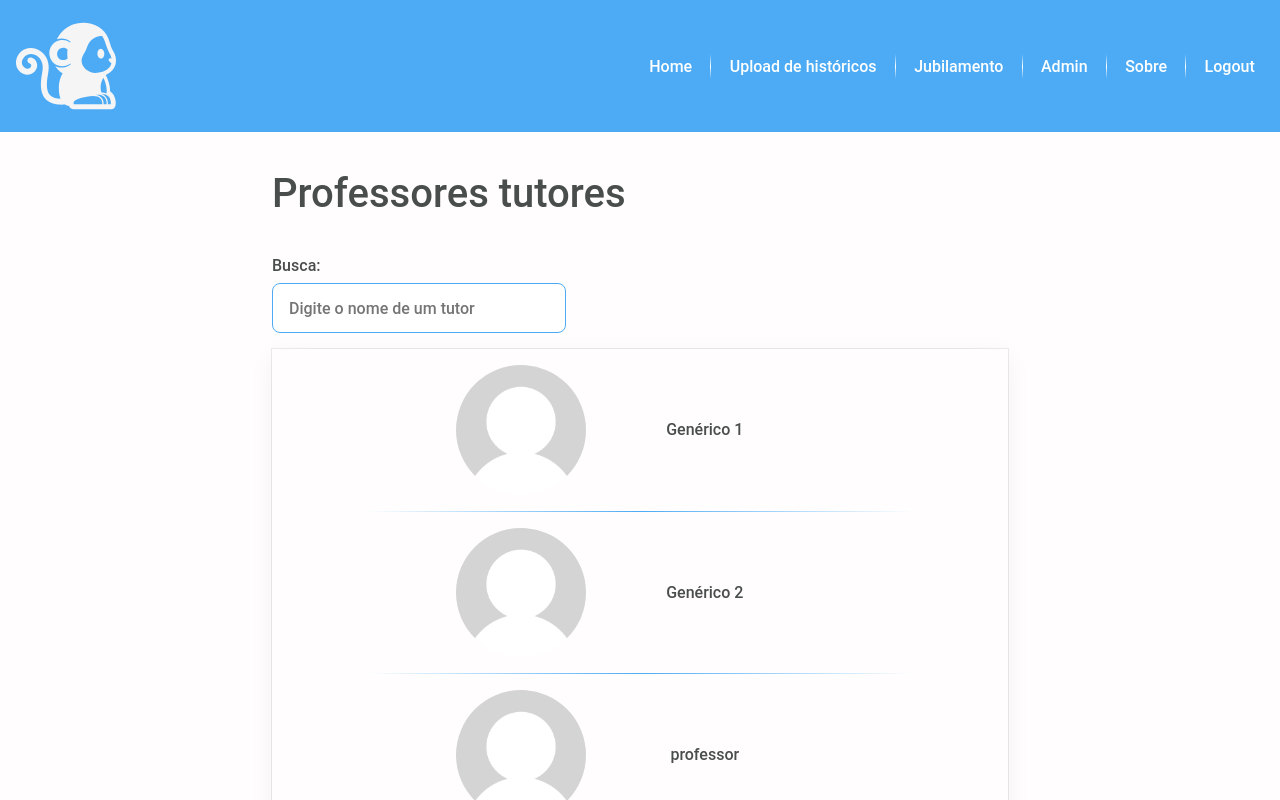
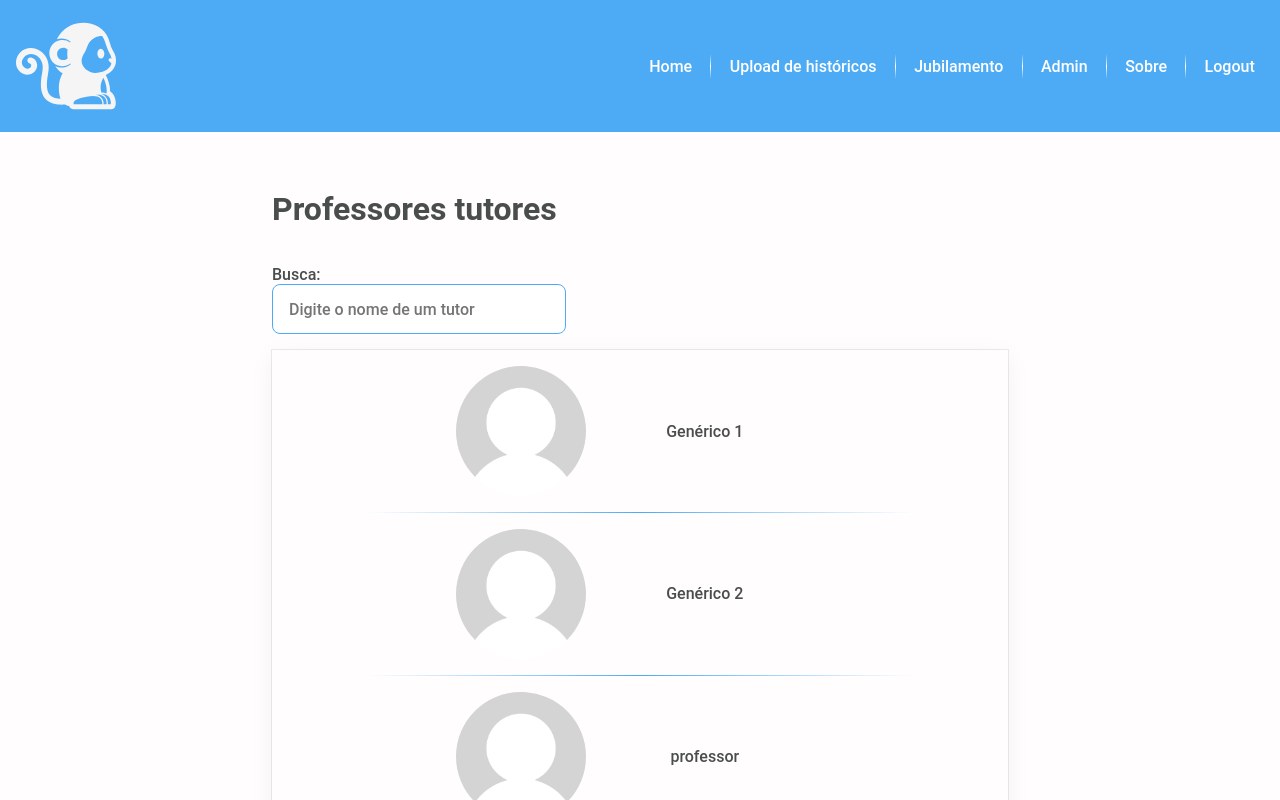
Before and after one commit to pedroAndrad1/sagui, a Next.js app: page / in a window 1280 px wide. Shown: the top 800 px of the page. Built offline with nearby package versions, Linux system fonts and the light colour scheme.

Commit message:
Abandonado por enquanto o react bootstrap

```diff
--- a/package.json
+++ b/package.json
@@ -9,13 +9,12 @@
     "lint": "next lint"
   },
   "dependencies": {
-    "bootstrap": "^4.6.0",
     "bootstrap-icons": "^1.5.0",
     "next": "11.0.1",
     "react": "17.0.2",
-    "react-bootstrap": "^1.6.1",
     "react-dom": "17.0.2",
     "react-google-login": "^5.2.2",
+    "react-tabs": "^3.2.2",
     "sass": "^1.35.1"
   },
   "devDependencies": {
--- /dev/null
+++ b/src/components/Modal/Modal.module.scss
@@ -0,0 +1,13 @@
+.wrapper{
+    background: rgba(0, 0, 0, 0.7);
+    position: fixed;
+    top: 0;
+    bottom: 0;
+    left: 0;
+    right: 0;
+    display: flex;
+    justify-content: center;
+    align-items: center;
+    z-index: 10000;
+
+}
--- /dev/null
+++ b/src/components/Modal/index.tsx
@@ -0,0 +1,17 @@
+import { ReactNode } from 'react';
+import styles from './Modal.module.scss';
+
+interface ModalProps{
+    children: ReactNode
+}
+
+export default function Modal( {children}: ModalProps ){
+
+
+
+    return(
+        <aside className={styles.wrapper}>
+            {children}
+        </aside>
+    )
+}
--- a/src/layouts/AppLayout/index.tsx
+++ b/src/layouts/AppLayout/index.tsx
@@ -1,12 +1,27 @@
 import Link from 'next/link';
-import React from 'react';
+import React, { useState } from 'react';
 import Container from '../../components/Container';
 import Divider from '../../components/Divider';
+import Modal from '../../components/Modal';
 import styles from './AppLayout.module.scss';
 
 
 export default function AppLayout({ children }) {
+
+    const [modalOpen, setModalOpen] = useState(false);
+
+    const openModal = () => {
+        setModalOpen(true);
+    }
+
+    const closeModal = () => {
+        setModalOpen(false);
+    }
+
+
+
     return (
+        <>
             <div className={styles.wrapper}>
                 <header>
                     <div className={styles.logo}>
@@ -15,15 +30,15 @@ export default function AppLayout({ children }) {
                     <nav>
                         <ul>
                             <Link href='/'><li>Home</li></Link>
-                       <Divider direction='vertical'/>
-                       <li>Upload de históricos</li>
-                       <Divider direction='vertical'/>
+                            <Divider direction='vertical' />
+                            <li onClick={() => openModal()}>Upload de históricos</li>
+                            <Divider direction='vertical' />
                             <li>Jubilamento</li>
-                       <Divider direction='vertical'/>
+                            <Divider direction='vertical' />
                             <li>Admin</li>
-                       <Divider direction='vertical'/>
+                            <Divider direction='vertical' />
                             <li>Sobre</li>
-                       <Divider direction='vertical'/>
+                            <Divider direction='vertical' />
                             <li>Logout</li>
                         </ul>
                     </nav>
@@ -37,5 +52,6 @@ export default function AppLayout({ children }) {
                     <p>Informações</p>
                 </footer>
             </div>
+        </>
     )
 }
--- a/src/layouts/DisciplinasAluno/index.tsx
+++ b/src/layouts/DisciplinasAluno/index.tsx
@@ -4,7 +4,7 @@ import styles from './DisciplinasAluno.module.scss';
 
 export default function DisciplinasAluno() {
     return (
-        <section className={styles.wrapper}>
+        <section className={`${styles.wrapper}`}>
             <div className={styles.fluxograma}>
                 <img src="/on-work.svg" alt="Em construção" />
                 <span>Futuro Fluxograma aqui</span>
--- a/src/layouts/PerfilAluno/PerfilAluno.module.scss
+++ b/src/layouts/PerfilAluno/PerfilAluno.module.scss
@@ -1,6 +1,7 @@
 .wrapper{
     padding: 2rem;
     box-shadow: rgba(0, 0, 0, 0.05) 0px 6px 24px 0px, rgba(0, 0, 0, 0.08) 0px 0px 0px 1px;
+
     ul{
         li{
             margin-bottom: 1rem;
--- a/src/pages/_app.tsx
+++ b/src/pages/_app.tsx
@@ -1,5 +1,6 @@
 // add bootstrap css
-import 'bootstrap/dist/css/bootstrap.css'
+// import 'bootstrap/dist/css/bootstrap.css'
+import 'react-tabs/style/react-tabs.scss';
 import '../styles/globals.scss'
 
 function MyApp({ Component, pageProps }) {
--- a/src/pages/index.tsx
+++ b/src/pages/index.tsx
@@ -14,21 +14,21 @@ export default function Home() {
 
 
   const professoresData: ItemList[] = [
-    {nome: 'Genérico 1', link: '/alunos-de/tutor-teste'},
-    {nome: 'Genérico 2', link: '/alunos-de/tutor-teste'},
-    {nome: 'professor', link: '/alunos-de/tutor-teste'},
-    {nome: 'professor', link: '/alunos-de/tutor-teste'},
-    {nome: 'professor', link: '/alunos-de/tutor-teste'},
-    {nome: 'professor', link: '/alunos-de/tutor-teste'},
-    {nome: 'professor', link: '/alunos-de/tutor-teste'},
-    {nome: 'professor', link: '/alunos-de/tutor-teste'},
-    {nome: 'professor', link: '/alunos-de/tutor-teste'},
-    {nome: 'professor', link: '/alunos-de/tutor-teste'},
-    {nome: 'professor', link: '/alunos-de/tutor-teste'},
-    {nome: 'professor', link: '/alunos-de/tutor-teste'},
-    {nome: 'professor', link: '/alunos-de/tutor-teste'},
-    {nome: 'professor', link: '/alunos-de/tutor-teste'},
-    {nome: 'professor', link: '/alunos-de/tutor-teste'},
+    {nome: 'Genérico 1', link: '/alunos-de/Genérico 1'},
+    {nome: 'Genérico 2', link: '/alunos-de/Genérico 2'},
+    {nome: 'professor', link: '/alunos-de/professor'},
+    {nome: 'professor', link: '/alunos-de/professor'},
+    {nome: 'professor', link: '/alunos-de/professor'},
+    {nome: 'professor', link: '/alunos-de/professor'},
+    {nome: 'professor', link: '/alunos-de/professor'},
+    {nome: 'professor', link: '/alunos-de/professor'},
+    {nome: 'professor', link: '/alunos-de/professor'},
+    {nome: 'professor', link: '/alunos-de/professor'},
+    {nome: 'professor', link: '/alunos-de/professor'},
+    {nome: 'professor', link: '/alunos-de/professor'},
+    {nome: 'professor', link: '/alunos-de/professor'},
+    {nome: 'professor', link: '/alunos-de/professor'},
+    {nome: 'professor', link: '/alunos-de/professor'},
   ]
   const [professorBuscado, setProfessorBuscado] = useState('');
   const [professores, setProfessores] = useState<ItemList[]>(professoresData);
```
Also changed, not shown: src/pages/aluno/[aluno_nome].tsx (+20 -13 lines), src/styles/aluno.module.scss (+9 -0 lines), 1 other file (tests, documents, lock files or other folders). Lines whose indentation alone changed are shown as unchanged.
